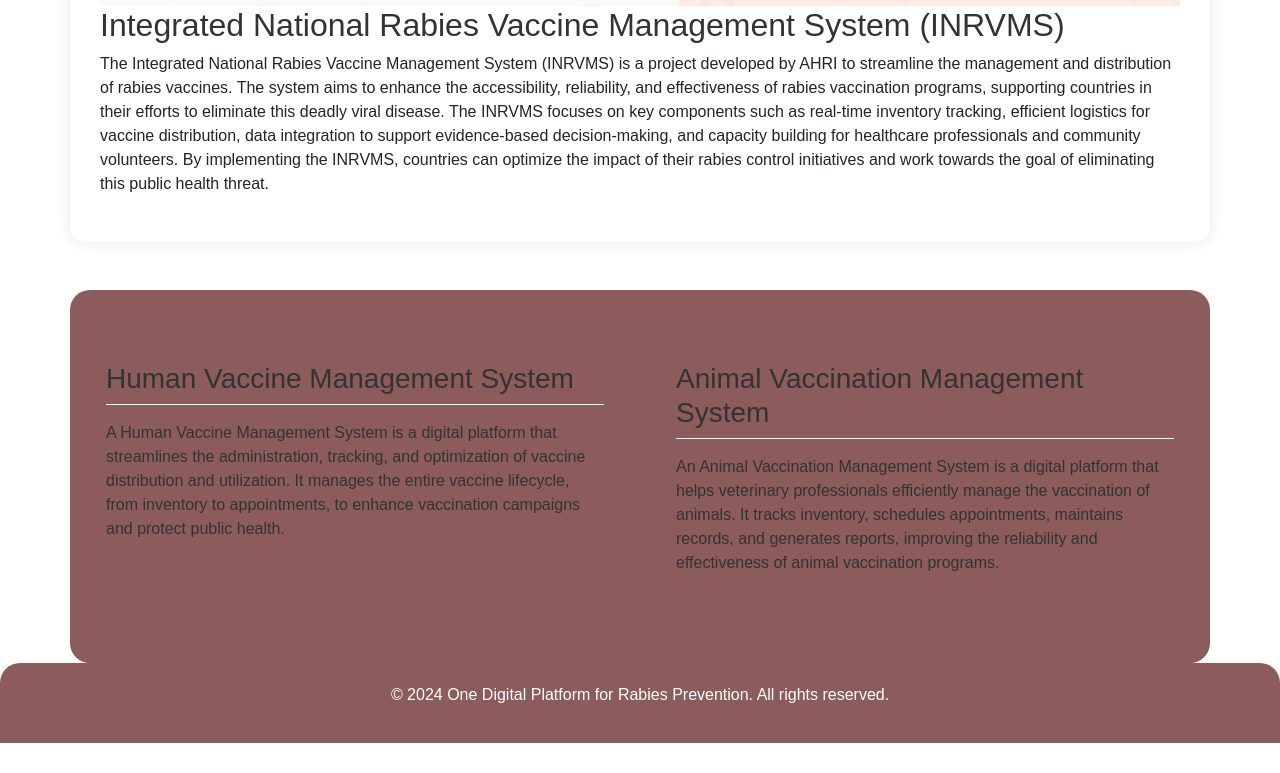
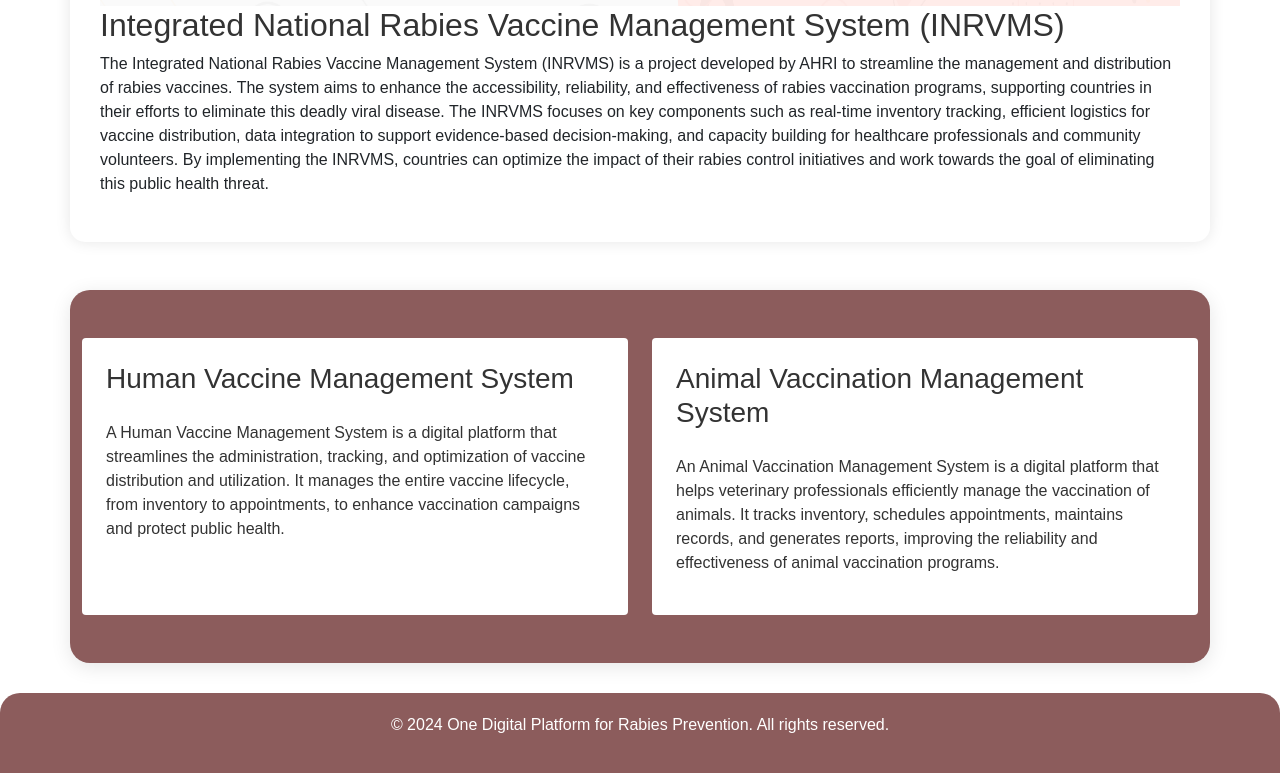
Before and after one commit to NUNIYA/AHRI-webpage, a plain HTML site: page INRVMS.html in a window 1280 px wide. Shown: the part 680-1453 px from the top of the page. Before the commit the page ends 1423 px from the top, so only its background shows below. Drawn offline with nearby package versions, Linux system fonts and the light colour scheme.

Commit message:
inrvms updated

```diff
--- a/INRVMS.html
+++ b/INRVMS.html
@@ -58,18 +58,18 @@
       </div>
     </div>
 
-    <div class="container mt-5 bg-primary-custom py-5 card-style">
+    <div class="container mt-5 bg-primary-custom py-5 card-style sections">
         <div class="row">
           <div class="col-lg-6 col-md-12 ">
-            <div class=" p-4 h-100 component-list">
-              <h3 class="border-bottom border-white pb-2 mb-3">Human Vaccine Management System</h3>
+            <div class=" p-4 h-100 component-list card">
+              <h3 class="border-bottom border-white pb-2 mb-3 card-title ">Human Vaccine Management System</h3>
               <div class="component-content text-wrap text-break">
-                <p>A Human Vaccine Management System is a digital platform that streamlines the administration, tracking, and optimization of vaccine distribution and utilization. It manages the entire vaccine lifecycle, from inventory to appointments, to enhance vaccination campaigns and protect public health.</p>
+                <p card-text>A Human Vaccine Management System is a digital platform that streamlines the administration, tracking, and optimization of vaccine distribution and utilization. It manages the entire vaccine lifecycle, from inventory to appointments, to enhance vaccination campaigns and protect public health.</p>
               </div>
             </div>
           </div>
           <div class="col-lg-6 col-md-12 ">
-            <div class=" p-4 h-100 component-list">
+            <div class=" p-4 h-100 component-list card">
               <h3 class="border-bottom border-white pb-2 mb-3">Animal Vaccination Management System</h3>
               <div class="component-content text-wrap text-break">
                 <p>An Animal Vaccination Management System is a digital platform that helps veterinary professionals efficiently manage the vaccination of animals. It tracks inventory, schedules appointments, maintains records, and generates reports, improving the reliability and effectiveness of animal vaccination programs.</p>
```
